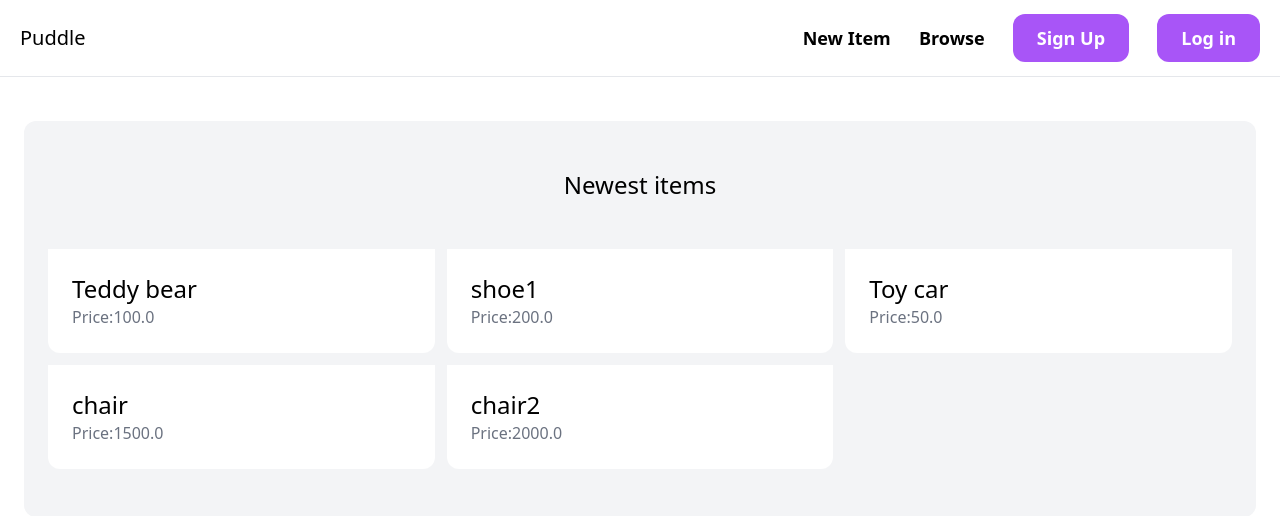
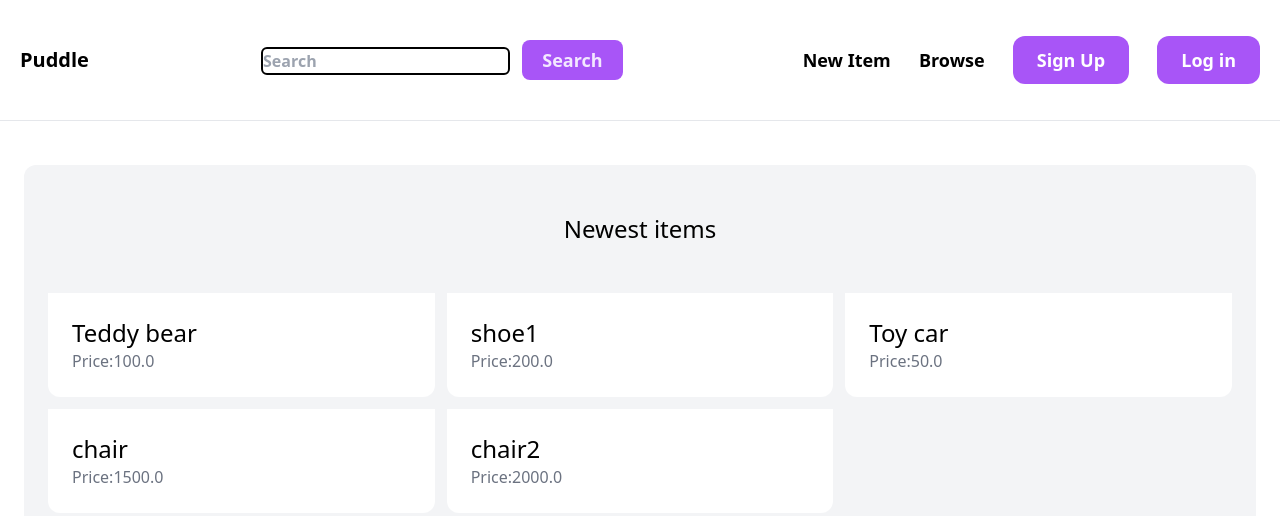
Before and after one commit to shivankupadhyay-eng/puddle, a Django app: page / in a window 1280 px wide. Shown: the top 516 px of the page. Run offline with Django 5.2, Linux system fonts and the light colour scheme; data comes from the database, SQL or seed files in the repository; both versions use the stored data as it was after the commit; some libraries are stand-ins or nearby versions.

Commit message:
added a search bar

```diff
--- a/puddle/core/templates/core/base.html
+++ b/puddle/core/templates/core/base.html
@@ -9,7 +9,10 @@
    {% tailwind_css %}
 </head>
 <body>
-    <nav class="py-6 px-5 flex justify-between items-center border-b border-gray-200"><a href="/" class="text-xl front-semibold">Puddle</a>
+    <nav class="py-6 px-5 flex justify-between items-center border-b border-gray-200 font-extrabold"><a href="/" class="text-xl front-semibold">Puddle</a>
+    {% block search %}
+
+    {% endblock search %}
     <div class="space-x-6">
         <a href="#" class="text-lg font-semibold hover:text-gray-500">New Item</a>
         <a href="#" class="text-lg font-semibold hover:text-gray-500">Browse</a>
--- a/puddle/core/templates/core/index.html
+++ b/puddle/core/templates/core/index.html
@@ -4,7 +4,14 @@
 Welcome
 {% endblock title %}
 
+{% block search %}
+ <form class="form-inline my-2 my-lg-0">
+    <input class="form-control mr-sm-2 bord border-2 border-black rounded-md" type="search" placeholder ="Search" aria-label ="Search" name="search" >
+    <button class="h-10 px-5 m-2 text-lg text-purple-100 transition-colors duration-150 bg-purple-500 rounded-lg focus:shadow-outline hover:bg-purple-700">Search</button>
+    </form>
+{% endblock search %}
 {% block content %}
+
 <div class="mt-5 px-6 py-12 bg-gray-100 rounded-xl">
     <h2 class="mb-12 text-2xl text-center">Newest items</h2>
     <div class="grid grid-cols-3 gap-3">
--- a/puddle/puddle/settings.py
+++ b/puddle/puddle/settings.py
@@ -134,8 +134,9 @@ STATIC_URL = 'static/'
 # https://docs.djangoproject.com/en/5.0/ref/settings/#default-auto-field
 
 DEFAULT_AUTO_FIELD = 'django.db.models.BigAutoField'
+
+
 #manually added
-
 MEDIA_URL='/media/'
 MEDIA_ROOT=BASE_DIR/'media'
 
```
Also changed, not shown: puddle/db.sqlite3, puddle/media/items_images/chair1.jpg (added), puddle/media/items_images/chair2.jpg (added).
